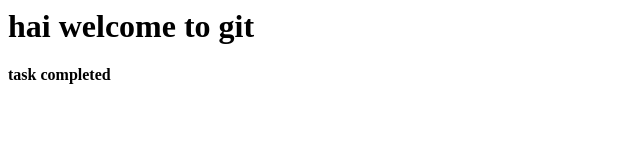
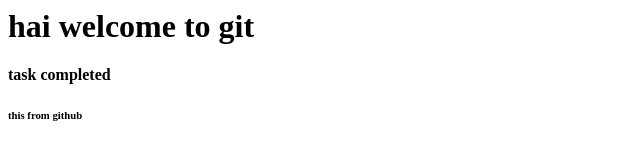
Before and after one commit to Mallaiyaraj19/velu-, a plain HTML site: page index.html in a window 1280 px wide. Shown: the full height of the page, 0-640 px from the left. Drawn offline with Linux system fonts and the light colour scheme.

Commit message:
Update index.html

```diff
--- a/index.html
+++ b/index.html
@@ -1,3 +1,5 @@
 <h1>hai welcome to git</h1>
 
 <h4>task completed</h4>
+
+<h6> this from github </h6>
```
